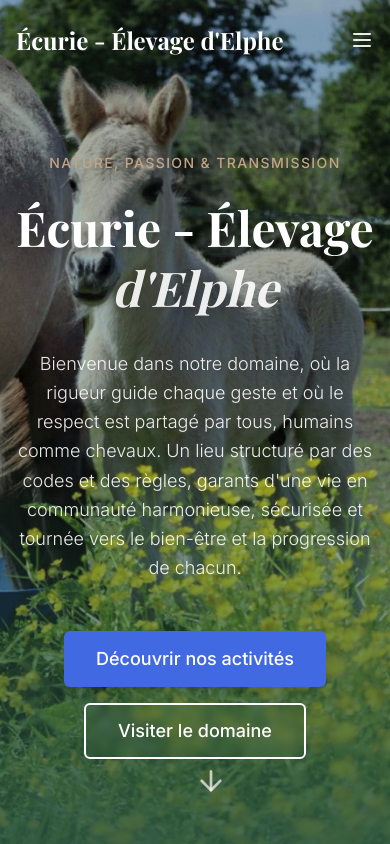
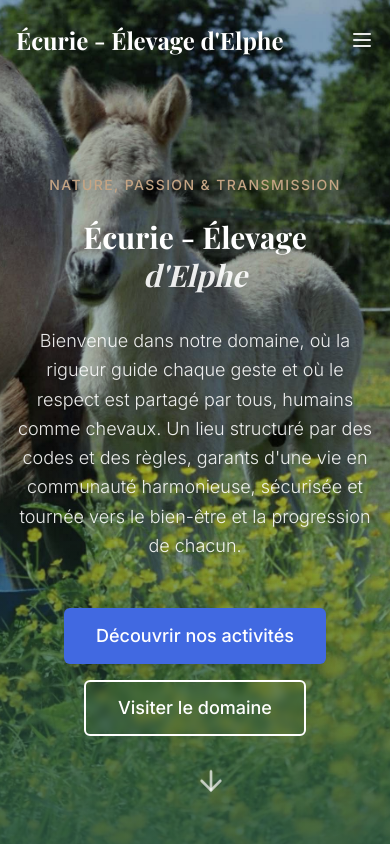
Before and after one commit to j-sicard/ecurie_elevage_d_elphe_vue, a Nuxt app: page / in a window 390 px wide. Shown: the top 844 px of the page. Built offline with nearby package versions, Linux system fonts and the light colour scheme; a web font is replaced by a local one.

Commit message:
modification font-size tilte section hero

```diff
--- a/components/sections/SectionHero.vue
+++ b/components/sections/SectionHero.vue
@@ -26,7 +26,7 @@ import { ArrowDown } from 'lucide-vue-next'
       <span class="inline-block text-accent font-medium tracking-widest uppercase text-sm mb-6 drop-shadow-md">
         Nature, Passion & Transmission
       </span>
-      <h1 class="text-5xl md:text-7xl lg:text-8xl font-serif font-bold mb-8 leading-tight drop-shadow-lg">
+      <h1 class="text-3xl sm:text-4xl md:text-7xl lg:text-8xl font-serif font-bold mb-8 leading-tight drop-shadow-lg">
         Écurie - Élevage<br />
         <span class="text-white/90 italic">d'Elphe</span>
       </h1>
```
